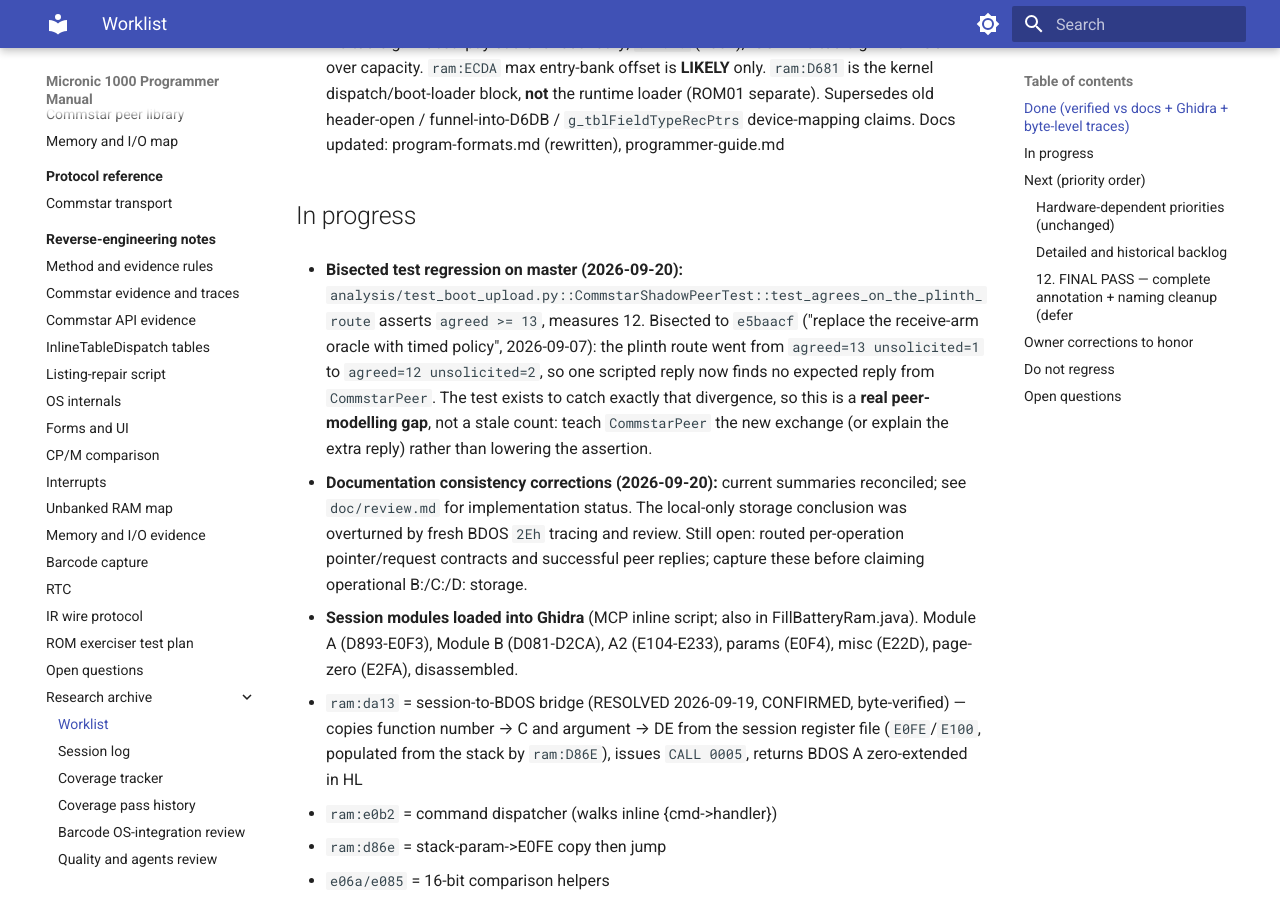
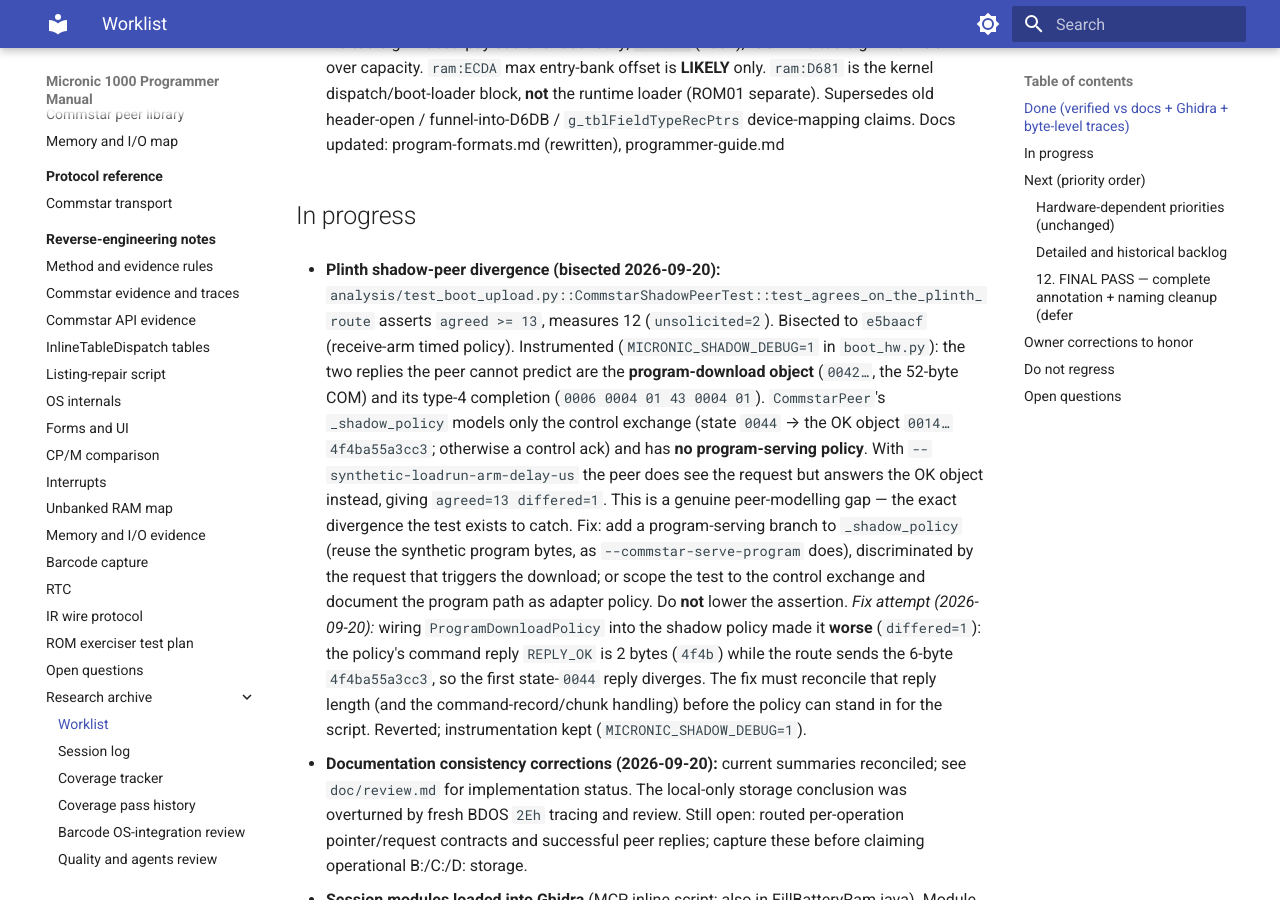
Before and after one commit to philpem/micronic1000, an MkDocs documentation site: the page built from doc/research/TASKS.md, in a window 1280 px wide and 900 px high, scrolled down 2108 px. Built offline with MkDocs 1.6.1 and Material for MkDocs 9.7.7, drawn with Linux system fonts in a browser that asks for light colours.

Commit message:
analysis+docs: diagnose the plinth shadow-peer gap (program-download policy) and add gated shadow debug

```diff
--- a/doc/research/TASKS.md
+++ b/doc/research/TASKS.md
@@ -97,15 +97,30 @@ State: continuously updated as work progresses.
 
 ## In progress
 
-- **Bisected test regression on master (2026-09-20):**
+- **Plinth shadow-peer divergence (bisected 2026-09-20):**
   `analysis/test_boot_upload.py::CommstarShadowPeerTest::test_agrees_on_the_plinth_route`
-  asserts `agreed >= 13`, measures 12. Bisected to `e5baacf` ("replace the
-  receive-arm oracle with timed policy", 2026-09-07): the plinth route went
-  from `agreed=13 unsolicited=1` to `agreed=12 unsolicited=2`, so one scripted
-  reply now finds no expected reply from `CommstarPeer`. The test exists to
-  catch exactly that divergence, so this is a **real peer-modelling gap**, not a
-  stale count: teach `CommstarPeer` the new exchange (or explain the extra
-  reply) rather than lowering the assertion.
+  asserts `agreed >= 13`, measures 12 (`unsolicited=2`). Bisected to `e5baacf`
+  (receive-arm timed policy). Instrumented (`MICRONIC_SHADOW_DEBUG=1` in
+  `boot_hw.py`): the two replies the peer cannot predict are the
+  **program-download object** (`0042…`, the 52-byte COM) and its type-4
+  completion (`0006 0004 01 43 0004 01`). `CommstarPeer`'s `_shadow_policy`
+  models only the control exchange (state `0044` → the OK object
+  `0014…4f4ba55a3cc3`; otherwise a control ack) and has **no program-serving
+  policy**. With `--synthetic-loadrun-arm-delay-us` the peer does see the
+  request but answers the OK object instead, giving `agreed=13 differed=1`.
+  This is a genuine peer-modelling gap — the exact divergence the test exists to
+  catch. Fix: add a program-serving branch to `_shadow_policy` (reuse the
+  synthetic program bytes, as `--commstar-serve-program` does), discriminated by
+  the request that triggers the download; or scope the test to the control
+  exchange and document the program path as adapter policy. Do **not** lower the
+  assertion.
+  *Fix attempt (2026-09-20):* wiring `ProgramDownloadPolicy` into the shadow
+  policy made it **worse** (`differed=1`): the policy's command reply
+  `REPLY_OK` is 2 bytes (`4f4b`) while the route sends the 6-byte
+  `4f4ba55a3cc3`, so the first state-`0044` reply diverges. The fix must
+  reconcile that reply length (and the command-record/chunk handling) before
+  the policy can stand in for the script. Reverted; instrumentation kept
+  (`MICRONIC_SHADOW_DEBUG=1`).
 
 - **Documentation consistency corrections (2026-09-20):** current summaries
   reconciled; see `doc/review.md` for implementation status. The local-only
```
Also changed, not shown: 1 other file.
